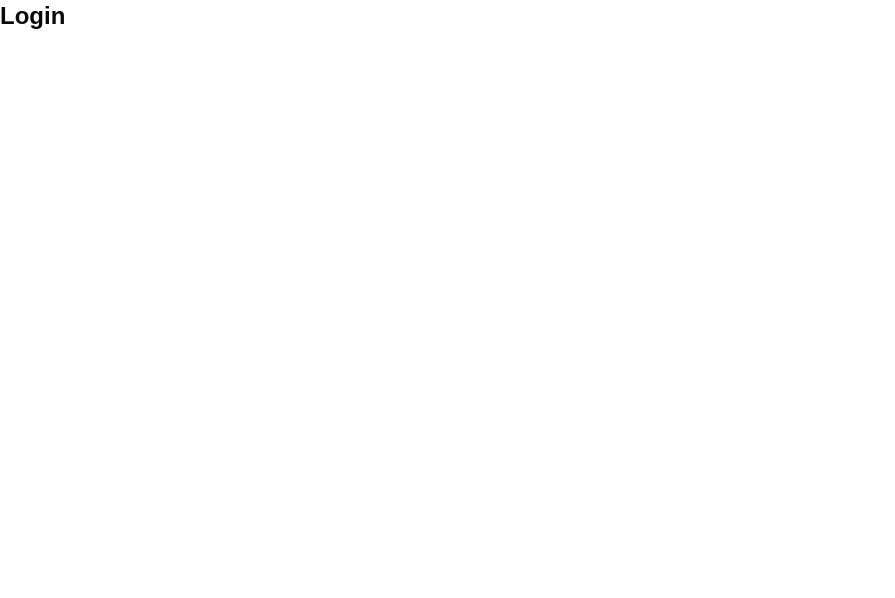
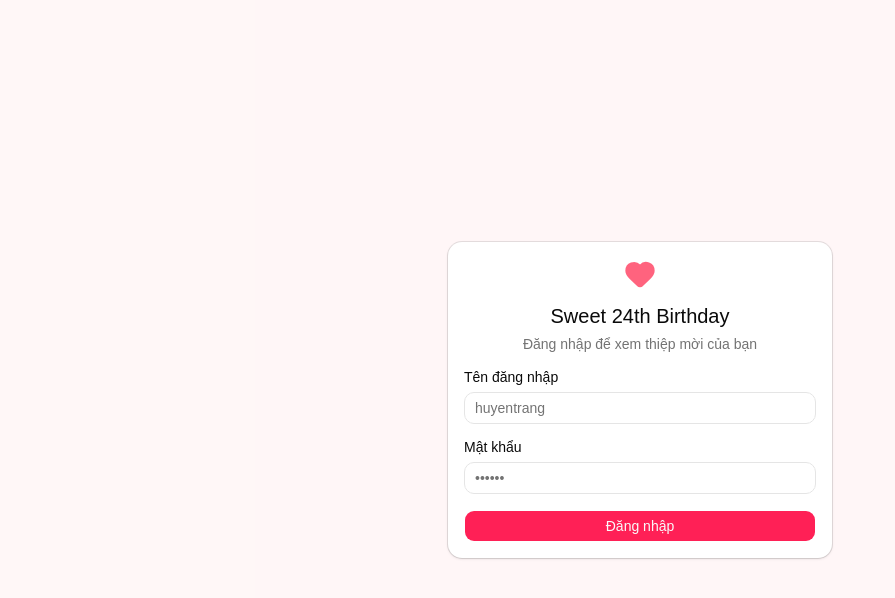
Before and after one commit to miniweeb/birthday-invitation, a React (Vite) app: page /login in a window 1280 px wide. Shown: the top 598 px of the page, without its empty margins (0-895 px from the left). Built offline with nearby package versions, Linux system fonts and the light colour scheme.

Commit message:
feat[auth]: implement login page UI

```diff
--- /dev/null
+++ b/src/components/ui/card.tsx
@@ -0,0 +1,103 @@
+import * as React from "react"
+
+import { cn } from "@/lib/utils"
+
+function Card({
+  className,
+  size = "default",
+  ...props
+}: React.ComponentProps<"div"> & { size?: "default" | "sm" }) {
+  return (
+    <div
+      data-slot="card"
+      data-size={size}
+      className={cn(
+        "group/card flex flex-col gap-(--card-spacing) overflow-hidden rounded-xl bg-card py-(--card-spacing) text-sm text-card-foreground ring-1 ring-foreground/10 [--card-spacing:--spacing(4)] has-data-[slot=card-footer]:pb-0 has-[>img:first-child]:pt-0 data-[size=sm]:[--card-spacing:--spacing(3)] data-[size=sm]:has-data-[slot=card-footer]:pb-0 *:[img:first-child]:rounded-t-xl *:[img:last-child]:rounded-b-xl",
+        className
+      )}
+      {...props}
+    />
+  )
+}
+
+function CardHeader({ className, ...props }: React.ComponentProps<"div">) {
+  return (
+    <div
+      data-slot="card-header"
+      className={cn(
+        "group/card-header @container/card-header grid auto-rows-min items-start gap-1 rounded-t-xl px-(--card-spacing) has-data-[slot=card-action]:grid-cols-[1fr_auto] has-data-[slot=card-description]:grid-rows-[auto_auto] [.border-b]:pb-(--card-spacing)",
+        className
+      )}
+      {...props}
+    />
+  )
+}
+
+function CardTitle({ className, ...props }: React.ComponentProps<"div">) {
+  return (
+    <div
+      data-slot="card-title"
+      className={cn(
+        "font-heading text-base leading-snug font-medium group-data-[size=sm]/card:text-sm",
+        className
+      )}
+      {...props}
+    />
+  )
+}
+
+function CardDescription({ className, ...props }: React.ComponentProps<"div">) {
+  return (
+    <div
+      data-slot="card-description"
+      className={cn("text-sm text-muted-foreground", className)}
+      {...props}
+    />
+  )
+}
+
+function CardAction({ className, ...props }: React.ComponentProps<"div">) {
+  return (
+    <div
+      data-slot="card-action"
+      className={cn(
+        "col-start-2 row-span-2 row-start-1 self-start justify-self-end",
+        className
+      )}
+      {...props}
+    />
+  )
+}
+
+function CardContent({ className, ...props }: React.ComponentProps<"div">) {
+  return (
+    <div
+      data-slot="card-content"
+      className={cn("px-(--card-spacing)", className)}
+      {...props}
+    />
+  )
+}
+
+function CardFooter({ className, ...props }: React.ComponentProps<"div">) {
+  return (
+    <div
+      data-slot="card-footer"
+      className={cn(
+        "flex items-center rounded-b-xl border-t bg-muted/50 p-(--card-spacing)",
+        className
+      )}
+      {...props}
+    />
+  )
+}
+
+export {
+  Card,
+  CardHeader,
+  CardFooter,
+  CardTitle,
+  CardAction,
+  CardDescription,
+  CardContent,
+}
--- /dev/null
+++ b/src/components/ui/input.tsx
@@ -0,0 +1,19 @@
+import * as React from "react"
+
+import { cn } from "@/lib/utils"
+
+function Input({ className, type, ...props }: React.ComponentProps<"input">) {
+  return (
+    <input
+      type={type}
+      data-slot="input"
+      className={cn(
+        "h-8 w-full min-w-0 rounded-lg border border-input bg-transparent px-2.5 py-1 text-base transition-colors outline-none file:inline-flex file:h-6 file:border-0 file:bg-transparent file:text-sm file:font-medium file:text-foreground placeholder:text-muted-foreground focus-visible:border-ring focus-visible:ring-3 focus-visible:ring-ring/50 disabled:pointer-events-none disabled:cursor-not-allowed disabled:bg-input/50 disabled:opacity-50 aria-invalid:border-destructive aria-invalid:ring-3 aria-invalid:ring-destructive/20 md:text-sm dark:bg-input/30 dark:disabled:bg-input/80 dark:aria-invalid:border-destructive/50 dark:aria-invalid:ring-destructive/40",
+        className
+      )}
+      {...props}
+    />
+  )
+}
+
+export { Input }
--- /dev/null
+++ b/src/components/ui/label.tsx
@@ -0,0 +1,22 @@
+import * as React from "react"
+import { Label as LabelPrimitive } from "radix-ui"
+
+import { cn } from "@/lib/utils"
+
+function Label({
+  className,
+  ...props
+}: React.ComponentProps<typeof LabelPrimitive.Root>) {
+  return (
+    <LabelPrimitive.Root
+      data-slot="label"
+      className={cn(
+        "flex items-center gap-2 text-sm leading-none font-medium select-none group-data-[disabled=true]:pointer-events-none group-data-[disabled=true]:opacity-50 peer-disabled:cursor-not-allowed peer-disabled:opacity-50",
+        className
+      )}
+      {...props}
+    />
+  )
+}
+
+export { Label }
--- a/src/layouts/MainLayout.tsx
+++ b/src/layouts/MainLayout.tsx
@@ -1,7 +1,7 @@
 import { Gift, Heart, MailOpen, Users } from 'lucide-react'
 import { NavLink, Outlet } from 'react-router-dom'
+import { cn } from '@/lib/utils'
 import { PATHS } from '@/routes/paths'
-import { cn } from '@/lib/utils'
 
 const NAV_ITEMS = [
   { to: PATHS.invitation, label: 'Invitation', icon: MailOpen },
@@ -9,33 +9,39 @@ const NAV_ITEMS = [
   { to: PATHS.wishlist, label: 'Wish List', icon: Gift },
 ]
 
+const linkClass = ({ isActive }: { isActive: boolean }) =>
+  cn(
+    'flex flex-1 flex-col items-center gap-1 rounded-xl px-1 py-2 text-[10px] text-slate-500 transition-colors hover:bg-rose-50 md:w-16 md:flex-none',
+    isActive && 'bg-rose-100 font-medium text-rose-500',
+  )
+
 export default function MainLayout() {
   return (
-    <div className="flex min-h-screen bg-rose-50/40">
-      <aside className="flex w-20 flex-col items-center gap-6 border-r bg-white py-6">
+    <div className="flex min-h-screen flex-col bg-rose-50/40 md:flex-row">
+      <aside className="hidden md:flex md:w-20 md:flex-col md:items-center md:gap-6 md:border-r md:bg-white md:py-6">
         <Heart className="size-6 fill-rose-400 text-rose-400" />
         <nav className="flex flex-col gap-2">
           {NAV_ITEMS.map(({ to, label, icon: Icon }) => (
-            <NavLink
-              key={to}
-              to={to}
-              end
-              className={({ isActive }) =>
-                cn(
-                  'flex w-16 flex-col items-center gap-1 rounded-xl px-1 py-2 text-[10px] text-slate-500 transition-colors hover:bg-rose-50',
-                  isActive && 'bg-rose-100 font-medium text-rose-500',
-                )
-              }
-            >
+            <NavLink key={to} to={to} end className={linkClass}>
               <Icon className="size-5" />
               <span className="text-center leading-tight">{label}</span>
             </NavLink>
           ))}
         </nav>
       </aside>
-      <main className="flex-1 px-6 py-6">
+
+      <main className="flex-1 px-4 py-4 pb-24 md:px-6 md:py-6 md:pb-6">
         <Outlet />
       </main>
+
+      <nav className="fixed inset-x-0 bottom-0 z-50 flex gap-1 border-t bg-white px-2 py-2 md:hidden">
+        {NAV_ITEMS.map(({ to, label, icon: Icon }) => (
+          <NavLink key={to} to={to} end className={linkClass}>
+            <Icon className="size-5" />
+            <span>{label}</span>
+          </NavLink>
+        ))}
+      </nav>
     </div>
   )
 }
--- a/src/pages/LoginPage.tsx
+++ b/src/pages/LoginPage.tsx
@@ -1,3 +1,69 @@
+import { Heart } from 'lucide-react'
+import { useState } from 'react'
+import { Button } from '@/components/ui/button'
+import { Card, CardContent, CardDescription, CardHeader, CardTitle } from '@/components/ui/card'
+import { Input } from '@/components/ui/input'
+import { Label } from '@/components/ui/label'
+
 export default function LoginPage() {
-  return <h1 className="text-2xl font-semibold">Login</h1>
+  const [username, setUsername] = useState('')
+  const [password, setPassword] = useState('')
+  const [error, setError] = useState('')
+
+  const handleSubmit = (event: React.FormEvent<HTMLFormElement>) => {
+    event.preventDefault()
+    setError('')
+
+    if (!username.trim() || !password.trim()) {
+      setError('Vui lòng nhập đầy đủ tên đăng nhập và mật khẩu.')
+      return
+    }
+
+    // TODO: xác thực với local JSON ở milestone 11
+  }
+
+  return (
+    <div className="flex min-h-screen items-center justify-center bg-rose-50/60 px-4">
+      <Card className="w-full max-w-sm border-rose-100 shadow-sm">
+        <CardHeader className="items-center text-center">
+          <Heart className="mx-auto size-8 fill-rose-400 text-rose-400" />
+          <CardTitle className="mt-2 text-xl">Sweet 24th Birthday</CardTitle>
+          <CardDescription>Đăng nhập để xem thiệp mời của bạn</CardDescription>
+        </CardHeader>
+
+        <CardContent>
+          <form onSubmit={handleSubmit} className="space-y-4" noValidate>
+            <div className="space-y-2">
+              <Label htmlFor="username">Tên đăng nhập</Label>
+              <Input
+                id="username"
+                value={username}
+                onChange={(event) => setUsername(event.target.value)}
+                placeholder="huyentrang"
+                autoComplete="username"
+              />
+            </div>
+
+            <div className="space-y-2">
+              <Label htmlFor="password">Mật khẩu</Label>
+              <Input
+                id="password"
+                type="password"
+                value={password}
+                onChange={(event) => setPassword(event.target.value)}
+                placeholder="••••••"
+                autoComplete="current-password"
+              />
+            </div>
+
+            {error && <p className="text-sm text-rose-600">{error}</p>}
+
+            <Button type="submit" className="w-full bg-rose-500 hover:bg-rose-600">
+              Đăng nhập
+            </Button>
+          </form>
+        </CardContent>
+      </Card>
+    </div>
+  )
 }
```
